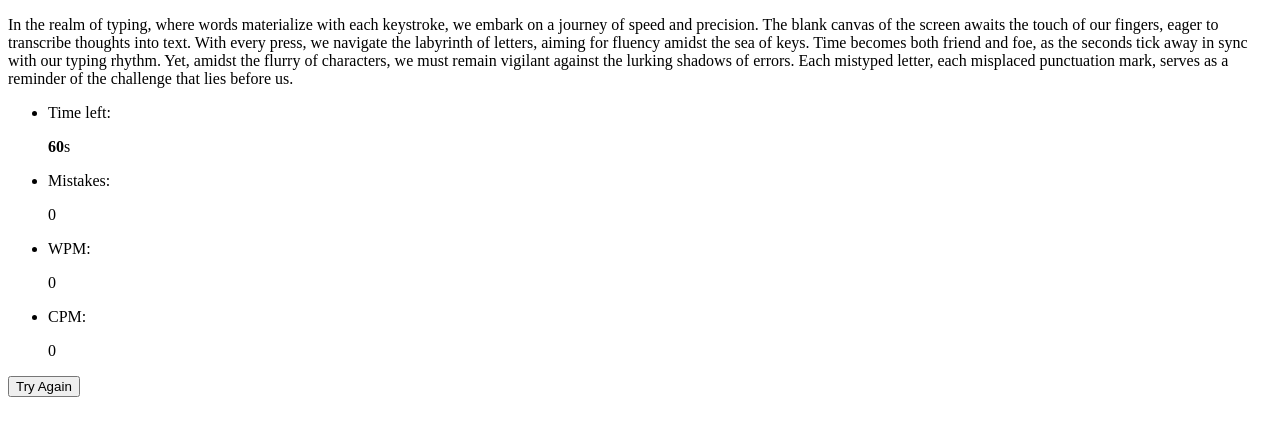
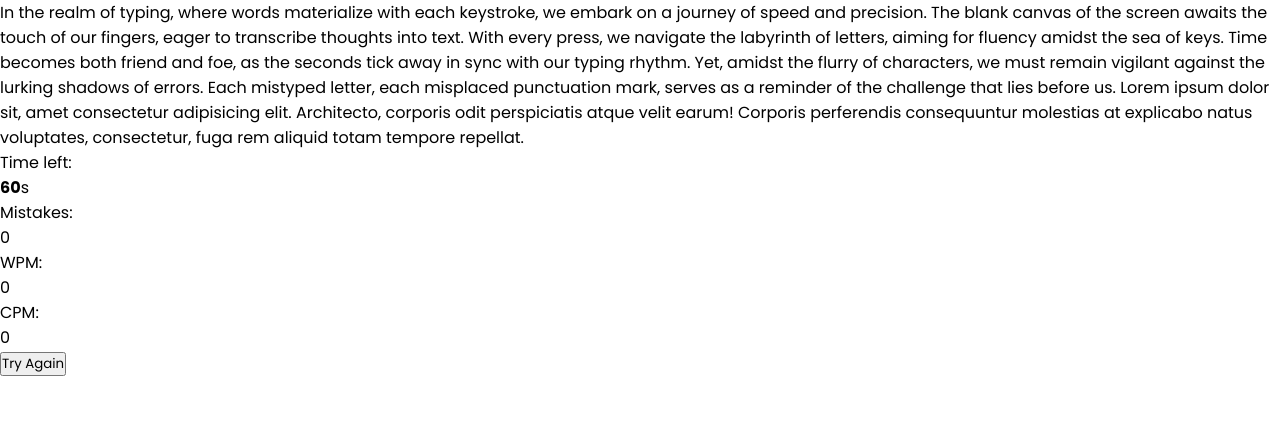
Before and after one commit to ni-lie/typing-test, a plain HTML site: page index.html in a window 1280 px wide. Drawn offline with Linux system fonts and the light colour scheme.

Commit message:
feat: add more p text

```diff
--- a/index.html
+++ b/index.html
@@ -10,7 +10,7 @@
     <div class="wrapper">
         <div class="content-box">
             <div class="typing-text">
-                <p>In the realm of typing, where words materialize with each keystroke, we embark on a journey of speed and precision. The blank canvas of the screen awaits the touch of our fingers, eager to transcribe thoughts into text. With every press, we navigate the labyrinth of letters, aiming for fluency amidst the sea of keys. Time becomes both friend and foe, as the seconds tick away in sync with our typing rhythm. Yet, amidst the flurry of characters, we must remain vigilant against the lurking shadows of errors. Each mistyped letter, each misplaced punctuation mark, serves as a reminder of the challenge that lies before us.</p>
+                <p>In the realm of typing, where words materialize with each keystroke, we embark on a journey of speed and precision. The blank canvas of the screen awaits the touch of our fingers, eager to transcribe thoughts into text. With every press, we navigate the labyrinth of letters, aiming for fluency amidst the sea of keys. Time becomes both friend and foe, as the seconds tick away in sync with our typing rhythm. Yet, amidst the flurry of characters, we must remain vigilant against the lurking shadows of errors. Each mistyped letter, each misplaced punctuation mark, serves as a reminder of the challenge that lies before us. Lorem ipsum dolor sit, amet consectetur adipisicing elit. Architecto, corporis odit perspiciatis atque velit earum! Corporis perferendis consequuntur molestias at explicabo natus voluptates, consectetur, fuga rem aliquid totam tempore repellat.</p>
             </div>
             <div class="content">
                 <ul class="result-details">
--- a/styles.css
+++ b/styles.css
@@ -0,0 +1,8 @@
+@import url('https://fonts.googleapis.com/css2?family=Poppins:ital,wght@0,100;0,200;0,300;0,400;0,500;0,600;0,700;0,800;0,900;1,100;1,200;1,300;1,400;1,500;1,600;1,700;1,800;1,900&display=swap');
+
+* {
+    margin: 0;
+    padding: 0;
+    font-family: 'Poppins', sans-serif;
+    box-sizing: border-box;
+}
```
